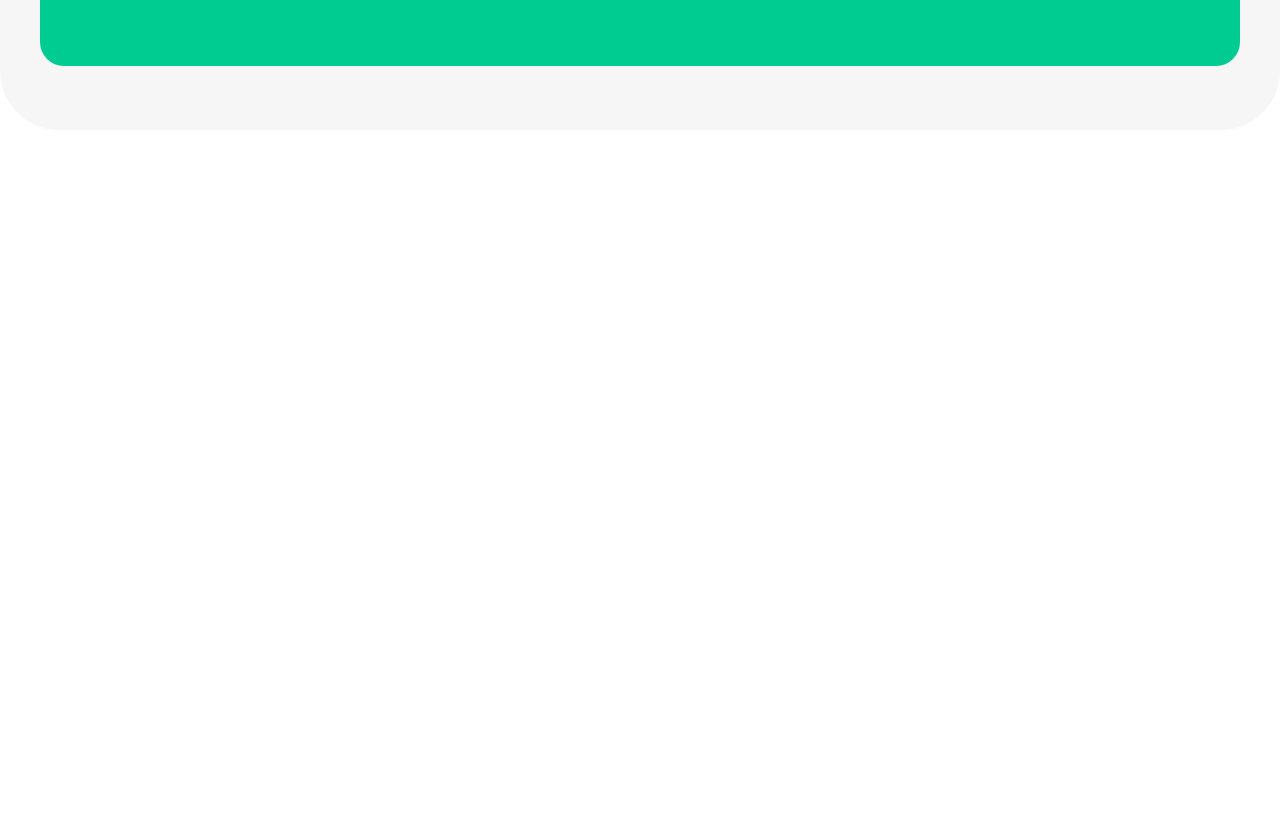
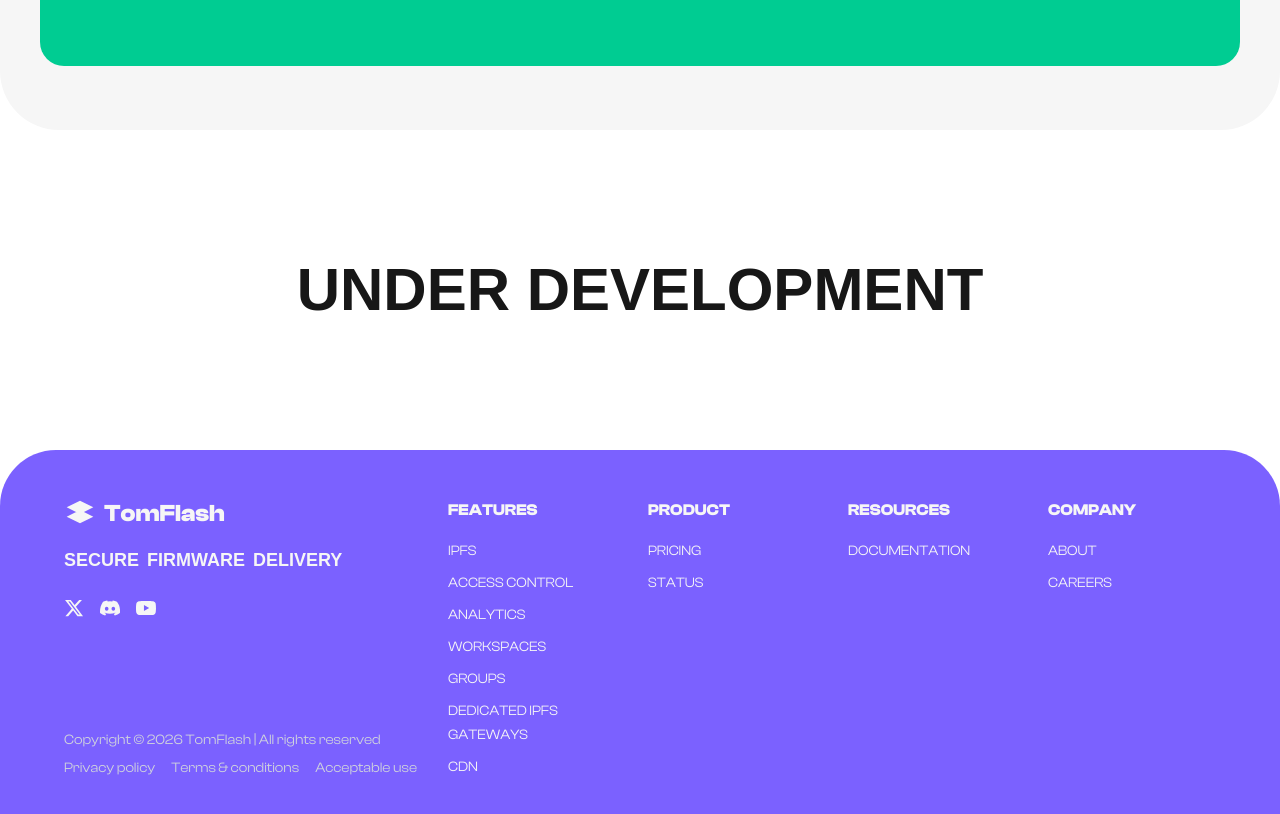
Before and after one commit to Sriijannn/TomPatch, a Next.js app in the folder TomPatch-Web/frontend/: page / in a window 1280 px wide. Shown: the part 1860-2674 px from the top of the page. Before the commit the page ends 1990 px from the top, so only its background shows below. Built offline with nearby package versions, Linux system fonts and the light colour scheme; a web font is replaced by a local one.

Commit message:
mvp static site

```diff
--- a/TomPatch-Web/frontend/app/page.tsx
+++ b/TomPatch-Web/frontend/app/page.tsx
@@ -3,6 +3,8 @@ import Header from "@/components/layout/header";
 import HeroSection from "@/components/landing/HeroSection";
 import Bridge from "@/components/landing/bridgeSection";
 import Features from "@/components/landing/features";
+import Bridge2 from "@/components/landing/bridge2";
+import Footer from "@/components/layout/footer";
 export default function Home() {
   return (
     <div>
@@ -10,6 +12,8 @@ export default function Home() {
       <HeroSection />
       <Bridge />
       <Features />
+      <Bridge2 />
+      <Footer />
     </div>
   );
 }
--- /dev/null
+++ b/TomPatch-Web/frontend/components/landing/bridge2.tsx
@@ -0,0 +1,11 @@
+import { Section } from "lucide-react";
+
+export default function Bridge2() {
+  return (
+    <section className="w-screen h-[40vh] ">
+      <div className="flex items-center justify-center h-full text-2xl md:text-6xl font-semibold">
+        UNDER DEVELOPMENT
+      </div>
+    </section>
+  );
+}
--- /dev/null
+++ b/TomPatch-Web/frontend/components/layout/footer.tsx
@@ -0,0 +1,159 @@
+const LogoIcon = () => (
+  <svg className="w-8 h-8 mr-2" viewBox="0 0 24 24" fill="currentColor">
+    <path d="M12 2L2 7l10 5 10-5-10-5zm0 7L2 14l10 5 10-5-10-5z" />
+  </svg>
+);
+const XIcon = () => (
+  <svg className="w-5 h-5" fill="currentColor" viewBox="0 0 24 24">
+    <path d="M18.244 2.25h3.308l-7.227 8.26 8.502 11.24H16.17l-5.214-6.817L4.99 21.75H1.68l7.73-8.835L1.254 2.25H8.08l4.713 6.231zm-1.161 17.52h1.833L7.084 4.126H5.117z" />
+  </svg>
+);
+const DiscordIcon = () => (
+  <svg className="w-5 h-5" fill="currentColor" viewBox="0 0 24 24">
+    <path d="M20.317 4.37a19.791 19.791 0 0 0-4.885-1.515.074.074 0 0 0-.079.037c-.21.375-.444.864-.608 1.25a18.27 18.27 0 0 0-5.487 0 12.64 12.64 0 0 0-.617-1.25.077.077 0 0 0-.079-.037A19.736 19.736 0 0 0 3.677 4.37a.07.07 0 0 0-.032.027C.533 9.046-.32 13.58.099 18.057a.082.082 0 0 0 .031.057 19.9 19.9 0 0 0 5.993 3.03.078.078 0 0 0 .084-.028c.462-.63.874-1.295 1.226-1.994a.076.076 0 0 0-.041-.106 13.107 13.107 0 0 1-1.872-.892.077.077 0 0 1-.008-.128 10.2 10.2 0 0 0 .372-.292.074.074 0 0 1 .077-.01c3.928 1.793 8.18 1.793 12.062 0a.074.074 0 0 1 .078.01c.12.098.246.198.373.292a.077.077 0 0 1-.006.128 12.299 12.299 0 0 1-1.873.892.077.077 0 0 0-.041.106c.36.698.772 1.364 1.225 1.994a.076.076 0 0 0 .084.028 19.839 19.839 0 0 0 6.002-3.03.077.077 0 0 0 .032-.054c.5-5.177-.315-9.673-3.548-13.66a.061.061 0 0 0-.031-.03zM8.02 15.33c-1.183 0-2.157-1.085-2.157-2.419 0-1.333.956-2.419 2.157-2.419 1.21 0 2.176 1.096 2.157 2.419 0 1.333-.956 2.419-2.157 2.419zm7.975 0c-1.183 0-2.157-1.085-2.157-2.419 0-1.333.955-2.419 2.157-2.419 1.21 0 2.176 1.096 2.157 2.419 0 1.333-.946 2.419-2.157 2.419z" />
+  </svg>
+);
+const YoutubeIcon = () => (
+  <svg className="w-5 h-5" fill="currentColor" viewBox="0 0 24 24">
+    <path d="M23.498 6.186a3.016 3.016 0 0 0-2.122-2.136C19.505 3.545 12 3.545 12 3.545s-7.505 0-9.377.505A3.017 3.017 0 0 0 .502 6.186C0 8.07 0 12 0 12s0 3.93.502 5.814a3.016 3.016 0 0 0 2.122 2.136c1.871.505 9.376.505 9.376.505s7.505 0 9.377-.505a3.015 3.015 0 0 0 2.122-2.136C24 15.93 24 12 24 12s0-3.93-.502-5.814zM9.545 15.568V8.432L15.818 12l-6.273 3.568z" />
+  </svg>
+);
+const CookieIcon = () => (
+  <svg
+    className="w-6 h-6"
+    fill="none"
+    stroke="currentColor"
+    viewBox="0 0 24 24"
+  >
+    <path
+      strokeLinecap="round"
+      strokeLinejoin="round"
+      strokeWidth="2"
+      d="M12 8v4m0 4h.01M21 12a9 9 0 11-18 0 9 9 0 0118 0z"
+    />
+  </svg>
+);
+
+const footerLinks = {
+  features: [
+    { name: "IPFS", href: "#" },
+    { name: "ACCESS CONTROL", href: "#" },
+    { name: "ANALYTICS", href: "#" },
+    { name: "WORKSPACES", href: "#" },
+    { name: "GROUPS", href: "#" },
+    { name: "DEDICATED IPFS GATEWAYS", href: "#" },
+    { name: "CDN", href: "#" },
+  ],
+  product: [
+    { name: "PRICING", href: "#" },
+    { name: "STATUS", href: "#" },
+  ],
+  resources: [{ name: "DOCUMENTATION", href: "#" }],
+  company: [
+    { name: "ABOUT", href: "#" },
+    { name: "CAREERS", href: "#" },
+  ],
+};
+
+const Footer = () => {
+  return (
+    <footer className="bg-[#7B61FF] text-[#f6f6f6] rounded-t-[3.5rem] py-12 px-8 md:px-16">
+      <div className="max-w-7xl mx-auto flex flex-col md:flex-row justify-between">
+        <div className="md:w-1/3 mb-8 md:mb-0 flex flex-col justify-between">
+          <div>
+            <div className="flex items-center mb-4">
+              <LogoIcon />
+              <span className="text-2xl font-bold">TomFlash</span>
+            </div>
+            <p
+              style={{ wordSpacing: 3 }}
+              className="text-lg font-semibold mb-6"
+            >
+              SECURE FIRMWARE DELIVERY
+            </p>
+            <div className="flex space-x-4 mb-8">
+              <a href="#" className="hover:text-gray-200">
+                <XIcon />
+              </a>
+              <a href="#" className="hover:text-gray-200">
+                <DiscordIcon />
+              </a>
+              <a href="#" className="hover:text-gray-200">
+                <YoutubeIcon />
+              </a>
+            </div>
+          </div>
+          <div className="text-sm text-gray-300">
+            <p className="mb-2">
+              Copyright © 2026 TomFlash | All rights reserved
+            </p>
+            <div className="flex space-x-4">
+              <a href="#" className="hover:underline">
+                Privacy policy
+              </a>
+              <a href="#" className="hover:underline">
+                Terms & conditions
+              </a>
+              <a href="#" className="hover:underline">
+                Acceptable use
+              </a>
+            </div>
+          </div>
+        </div>
+
+        <div className="md:w-2/3 grid grid-cols-2 md:grid-cols-4 gap-8">
+          <div>
+            <h3 className="font-bold mb-4">FEATURES</h3>
+            <ul className="space-y-2">
+              {footerLinks.features.map((link) => (
+                <li key={link.name}>
+                  <a href={link.href} className="hover:text-gray-300 text-sm">
+                    {link.name}
+                  </a>
+                </li>
+              ))}
+            </ul>
+          </div>
+          <div>
+            <h3 className="font-bold mb-4">PRODUCT</h3>
+            <ul className="space-y-2">
+              {footerLinks.product.map((link) => (
+                <li key={link.name}>
+                  <a href={link.href} className="hover:text-gray-300 text-sm">
+                    {link.name}
+                  </a>
+                </li>
+              ))}
+            </ul>
+          </div>
+          <div>
+            <h3 className="font-bold mb-4">RESOURCES</h3>
+            <ul className="space-y-2">
+              {footerLinks.resources.map((link) => (
+                <li key={link.name}>
+                  <a href={link.href} className="hover:text-gray-300 text-sm">
+                    {link.name}
+                  </a>
+                </li>
+              ))}
+            </ul>
+          </div>
+          <div>
+            <h3 className="font-bold mb-4">COMPANY</h3>
+            <ul className="space-y-2">
+              {footerLinks.company.map((link) => (
+                <li key={link.name}>
+                  <a href={link.href} className="hover:text-gray-300 text-sm">
+                    {link.name}
+                  </a>
+                </li>
+              ))}
+            </ul>
+          </div>
+        </div>
+      </div>
+    </footer>
+  );
+};
+
+export default Footer;
--- a/TomPatch-Web/frontend/components/layout/header.tsx
+++ b/TomPatch-Web/frontend/components/layout/header.tsx
@@ -1,12 +1,23 @@
 import Link from "next/link";
 import Button from "../ui/Button";
 import MobileMenu from "./mobileMenu";
+
+const LogoIcon = () => (
+  <svg className="w-8 h-8 mr-2" viewBox="0 0 24 24" fill="currentColor">
+    <path d="M12 2L2 7l10 5 10-5-10-5zm0 7L2 14l10 5 10-5-10-5z" />
+  </svg>
+);
 
 export default function Header() {
   return (
     <nav className="flex items-center justify-between px-6 py-4 bg-[#171420] text-[#f6f6f6]">
       {/* Logo */}
-      <div className="font-bold text-2xl text-[#69686D]">TomFlash</div>
+      <div className="font-bold text-2xl text-[#69686D] flex flex-row">
+        <div className="hidden md:flex">
+          <LogoIcon />
+        </div>
+        TomFlash
+      </div>
 
       {/* Desktop nav */}
       <ul className="hidden md:flex gap-10 text-xl">
```
